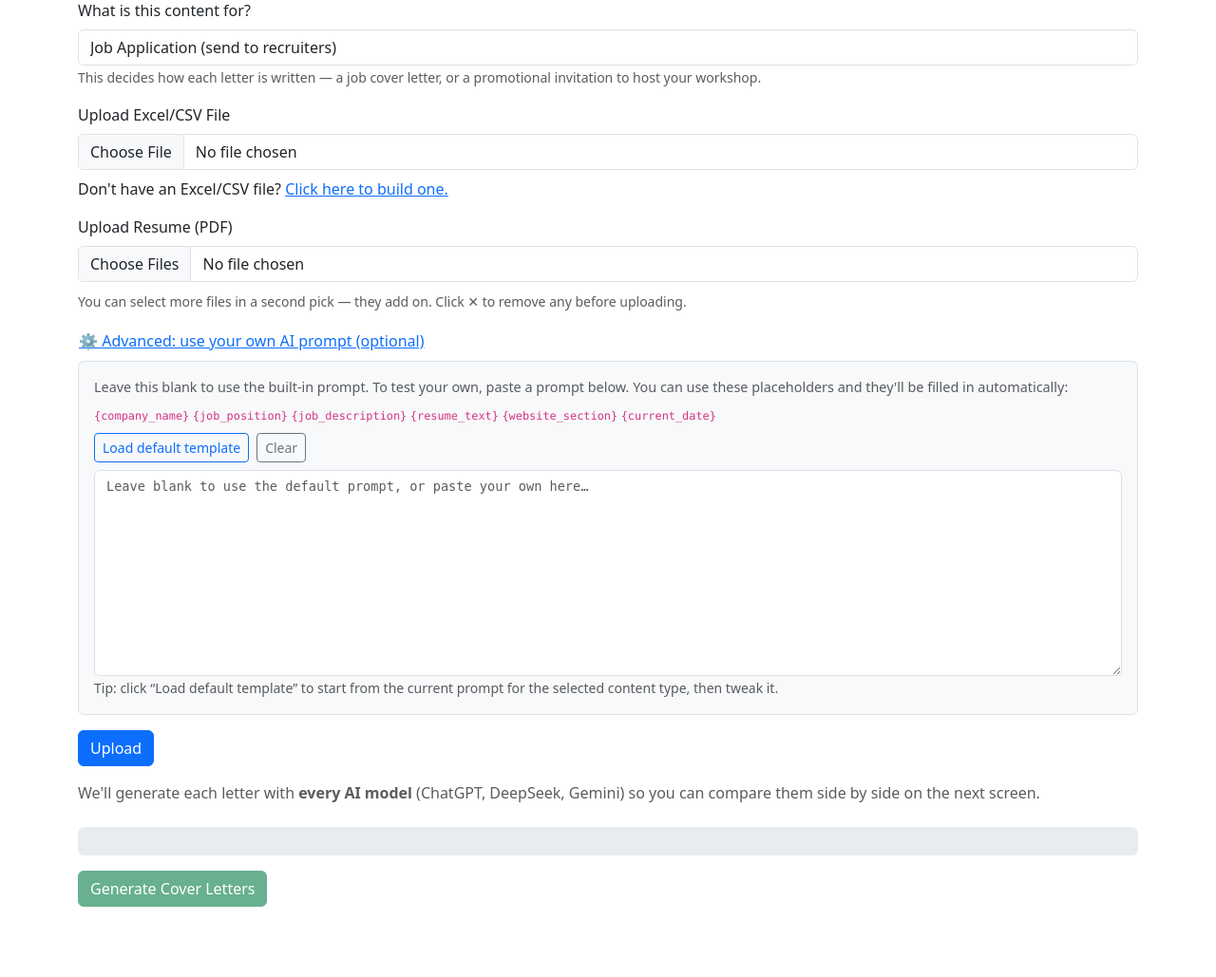
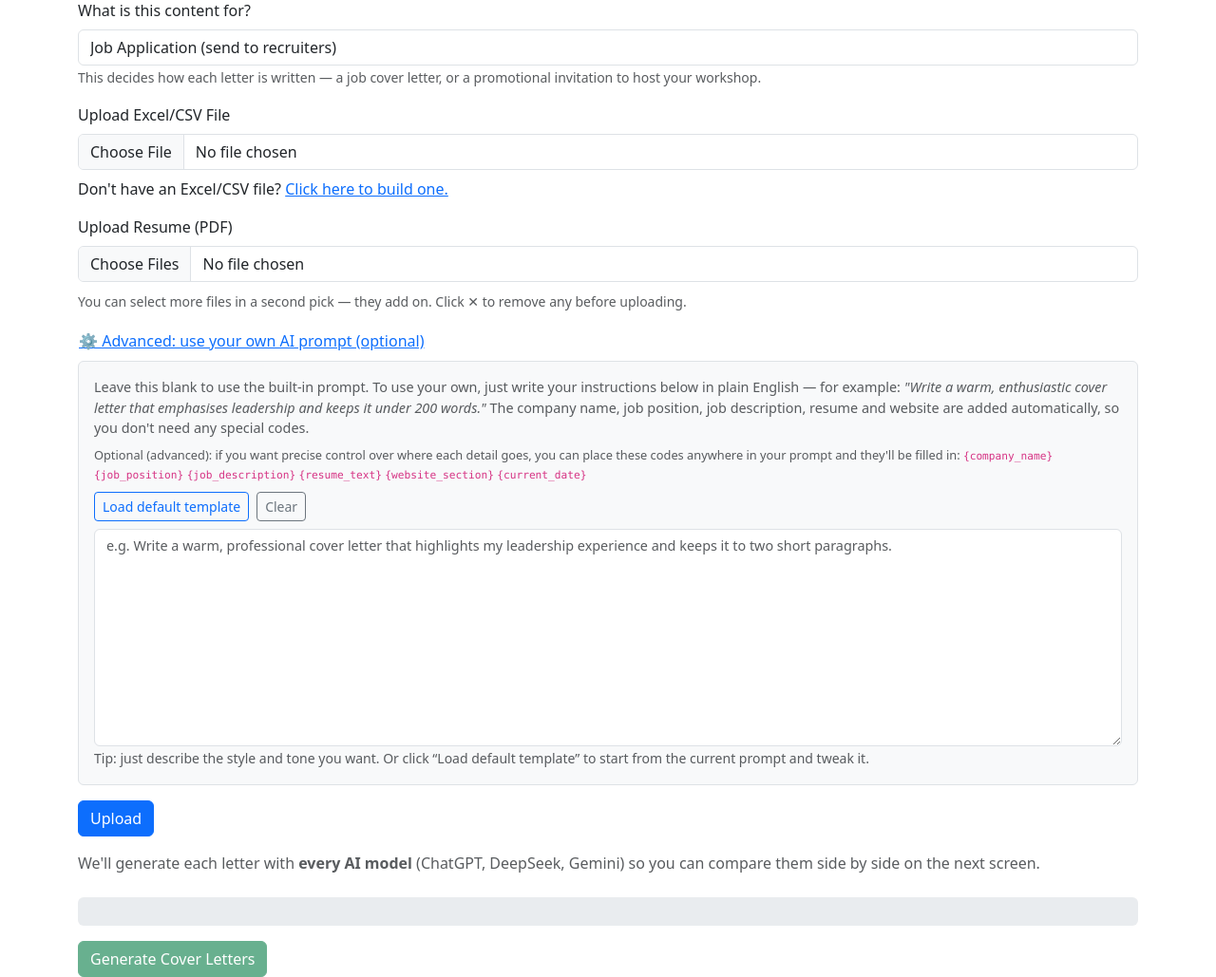
Before and after one commit to madiha1ahmed/resume-shots-final, a Flask app: page /upload in a window 1280 px wide, after a click on "⚙️ Advanced: use your own AI prompt (optional)". Shown: the part 95-1124 px from the top of the page at 95% size. Before the commit the page ends 1050 px from the top, so only its background shows below. Run offline with Flask 2, Linux system fonts and the light colour scheme; the visitor is signed in with stand-in values (Sample User, id 1); some libraries are stand-ins or nearby versions.

Commit message:
Custom prompts work in plain English (placeholders now optional)

````diff
--- a/app.py
+++ b/app.py
@@ -393,17 +393,28 @@ GEMINI_MODEL = os.getenv("GEMINI_MODEL", "gemini-3.6-flash")
 # OpenRouter slug used only if no direct key is available:
 GEMINI_OPENROUTER_MODEL = os.getenv("GEMINI_OPENROUTER_MODEL", "google/gemini-2.0-flash-001")
 
+def _supports_temp_zero(model_name):
+    """Some newer models (GPT-5.x, o-series) reject temperature=0 and only allow
+    the default. Only send temperature=0 for models that support it."""
+    m = (model_name or "").lower()
+    if m.startswith(("gpt-5", "o1", "o3", "o4", "gpt5")):
+        return False
+    return True
+
+
 def initialize_llm(llm_provider):
     if llm_provider == "deepseek":
         return ChatOpenAI(model=DEEPSEEK_MODEL, openai_api_key=OPENROUTER_API_KEY, openai_api_base=OPENROUTER_BASE, temperature=0)
     elif llm_provider == 'gemini':
         if GEMINI_API_KEY:
             # Direct Google Gemini API via its OpenAI-compatible endpoint
-            return ChatOpenAI(model=GEMINI_MODEL, openai_api_key=GEMINI_API_KEY, openai_api_base=GEMINI_OPENAI_BASE, temperature=0)
+            return ChatOpenAI(model=GEMINI_MODEL, openai_api_key=GEMINI_API_KEY, openai_api_base=GEMINI_OPENAI_BASE)
         # Fallback: route through OpenRouter
-        return ChatOpenAI(model=GEMINI_OPENROUTER_MODEL, openai_api_key=OPENROUTER_API_KEY, openai_api_base=OPENROUTER_BASE, temperature=0)
-    # Default to OpenAI
-    return ChatOpenAI(model=OPENAI_MODEL, openai_api_key=OPENAI_API_KEY, temperature=0)
+        return ChatOpenAI(model=GEMINI_OPENROUTER_MODEL, openai_api_key=OPENROUTER_API_KEY, openai_api_base=OPENROUTER_BASE)
+    # Default to OpenAI — only send temperature=0 if the model allows it.
+    if _supports_temp_zero(OPENAI_MODEL):
+        return ChatOpenAI(model=OPENAI_MODEL, openai_api_key=OPENAI_API_KEY, temperature=0)
+    return ChatOpenAI(model=OPENAI_MODEL, openai_api_key=OPENAI_API_KEY)
 
 
 #llm = ChatOpenAI(model="gpt-4o", openai_api_key=OPENAI_API_KEY)
@@ -563,6 +574,53 @@ WORKSHOP_PROMPT_TEMPLATE = """
 PROMPT_PLACEHOLDERS = ["company_name", "job_position", "job_description",
                        "resume_text", "website_section", "current_date"]
 
+# Appended to EVERY prompt (default or custom) so emails come out as clean plain text.
+OUTPUT_RULES = """
+
+------------------------------------------------------------
+OUTPUT FORMAT (STRICT — always follow, overrides anything above)
+------------------------------------------------------------
+- Write the finished email as PLAIN TEXT only. This will be sent as an email body.
+- Do NOT use any Markdown: no ** for bold, no * for italics/bullets, no # headings, no backticks, no tables.
+- Do NOT leave ANY placeholder in square brackets (e.g. [Name], [Company], [Address As Appropriate]).
+  Fill each one from the provided details, or drop the line entirely if the detail is missing.
+- Do NOT fabricate specific facts, statistics, URLs, article titles, or quotes. If you reference
+  general industry trends, keep them general — never invent a citation or link.
+- Return ONLY the email body — no preamble, no explanation, no notes about what you did.
+"""
+
+import re as _re
+
+# Appended automatically to a custom prompt that uses NO {placeholders},
+# so non-technical users can write plain instructions and still get all the data.
+AUTO_DATA_BLOCK = """------------------------------------------------------------
+USE THE FOLLOWING DETAILS (base the letter ONLY on these)
+------------------------------------------------------------
+Today's date: {current_date}
+Company / Institution: {company_name}
+Position / Workshop topic: {job_position}
+
+Job Description / Context:
+{job_description}
+
+Candidate's Resume (the only source of facts about the sender):
+{resume_text}
+
+{website_section}
+"""
+
+def clean_letter_output(text):
+    """Safety net: strip stray Markdown so emails don't show ** or # literally."""
+    if not text:
+        return text
+    out = text
+    out = out.replace("**", "").replace("__", "")   # bold markers
+    # remove leading markdown heading hashes on any line ("## Title" -> "Title")
+    out = _re.sub(r'(?m)^\s{0,3}#{1,6}\s*', '', out)
+    # strip markdown code fences if a model wrapped the whole thing
+    out = _re.sub(r'(?m)^\s*```[a-zA-Z]*\s*$', '', out)
+    return out.strip()
+
 
 def render_prompt(template, values):
     """Fill {placeholders} via literal replacement so stray braces in resume/job
@@ -603,8 +661,15 @@ def generate_cover_letter(company_name, job_position, job_description, website_i
     }
 
     if custom_prompt and custom_prompt.strip():
-        template = custom_prompt
         mode_label = "CUSTOM PROMPT"
+        cp = custom_prompt.rstrip()
+        # Non-technical users can write plain instructions with NO {placeholders}.
+        # In that case, auto-append all the real details so the model still has them.
+        used_placeholder = any(("{" + k + "}") in cp for k in PROMPT_PLACEHOLDERS)
+        if used_placeholder:
+            template = cp
+        else:
+            template = cp + "\n\n" + AUTO_DATA_BLOCK
     elif content_type == "workshop_promotion":
         template = WORKSHOP_PROMPT_TEMPLATE
         mode_label = "WORKSHOP PROMOTION"
@@ -612,12 +677,12 @@ def generate_cover_letter(company_name, job_position, job_description, website_i
         template = JOB_PROMPT_TEMPLATE
         mode_label = "JOB APPLICATION"
 
-    final_prompt = render_prompt(template, values)
+    final_prompt = render_prompt(template, values) + OUTPUT_RULES
 
     print(f"📝 [{mode_label}] provider={llm_provider} | {company_name} - {job_position}")
 
     response = llm.invoke(final_prompt)
-    return response.content
+    return clean_letter_output(response.content)
 
 import json
 
--- a/templates/upload.html
+++ b/templates/upload.html
@@ -63,10 +63,15 @@
                 <div class="collapse" id="customPromptBox">
                     <div class="border rounded p-3 mt-2 bg-light">
                         <p class="mb-2 text-muted" style="font-size:.9rem;">
-                            Leave this blank to use the built-in prompt. To test your own, paste a prompt below.
-                            You can use these placeholders and they'll be filled in automatically:
+                            Leave this blank to use the built-in prompt. To use your own, just write your
+                            instructions below in plain English — for example:
+                            <em>"Write a warm, enthusiastic cover letter that emphasises leadership and keeps it under 200 words."</em>
+                            The company name, job position, job description, resume and website are added
+                            automatically, so you don't need any special codes.
                         </p>
-                        <p class="mb-2" style="font-size:.85rem;">
+                        <p class="mb-2 text-muted" style="font-size:.8rem;">
+                            Optional (advanced): if you want precise control over where each detail goes, you can
+                            place these codes anywhere in your prompt and they'll be filled in:
                             <code>{company_name}</code> <code>{job_position}</code> <code>{job_description}</code>
                             <code>{resume_text}</code> <code>{website_section}</code> <code>{current_date}</code>
                         </p>
@@ -79,11 +84,11 @@
                             </button>
                         </div>
                         <textarea class="form-control" name="custom_prompt" id="custom_prompt" rows="10"
-                                  placeholder="Leave blank to use the default prompt, or paste your own here…"
-                                  style="font-family:monospace;font-size:.85rem;"></textarea>
+                                  placeholder="e.g. Write a warm, professional cover letter that highlights my leadership experience and keeps it to two short paragraphs."
+                                  style="font-size:.9rem;"></textarea>
                         <small class="text-muted">
-                            Tip: click “Load default template” to start from the current prompt for the
-                            selected content type, then tweak it.
+                            Tip: just describe the style and tone you want. Or click “Load default template”
+                            to start from the current prompt and tweak it.
                         </small>
                     </div>
                 </div>
````
